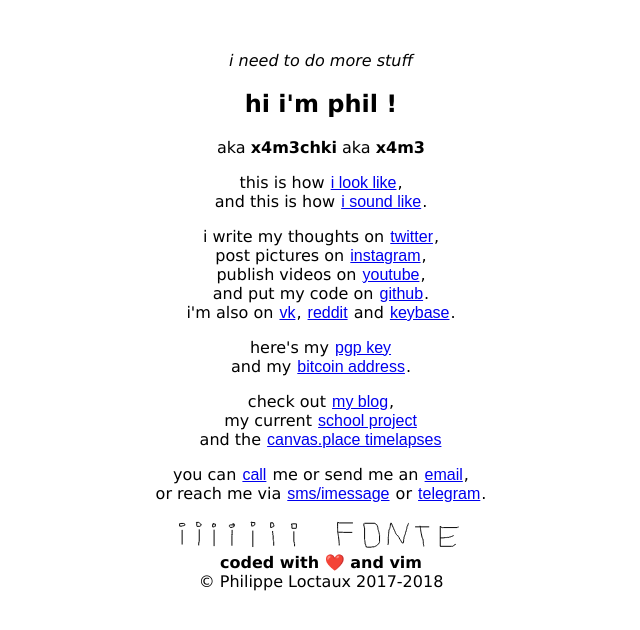
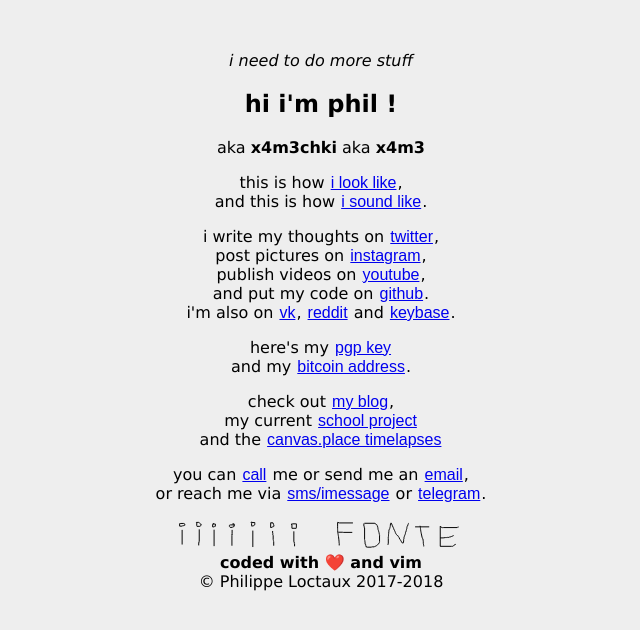
Before and after one commit to x4m3/plcom, a PHP site: page / in a window 1280 px wide. Shown: the top 630 px of the page, without its empty margins (319-959 px from the left). Run offline with PHP 8.4, Linux system fonts and the light colour scheme.

Commit message:
background color

```diff
--- a/p.css
+++ b/p.css
@@ -3,6 +3,7 @@
   text-align: center;
   margin: 1em 0px 1em;
   font-size: 16px;
+  background-color: #eee;
 }a{
   font-family: arial, sans-serif;
   padding-left: 1px;
```
